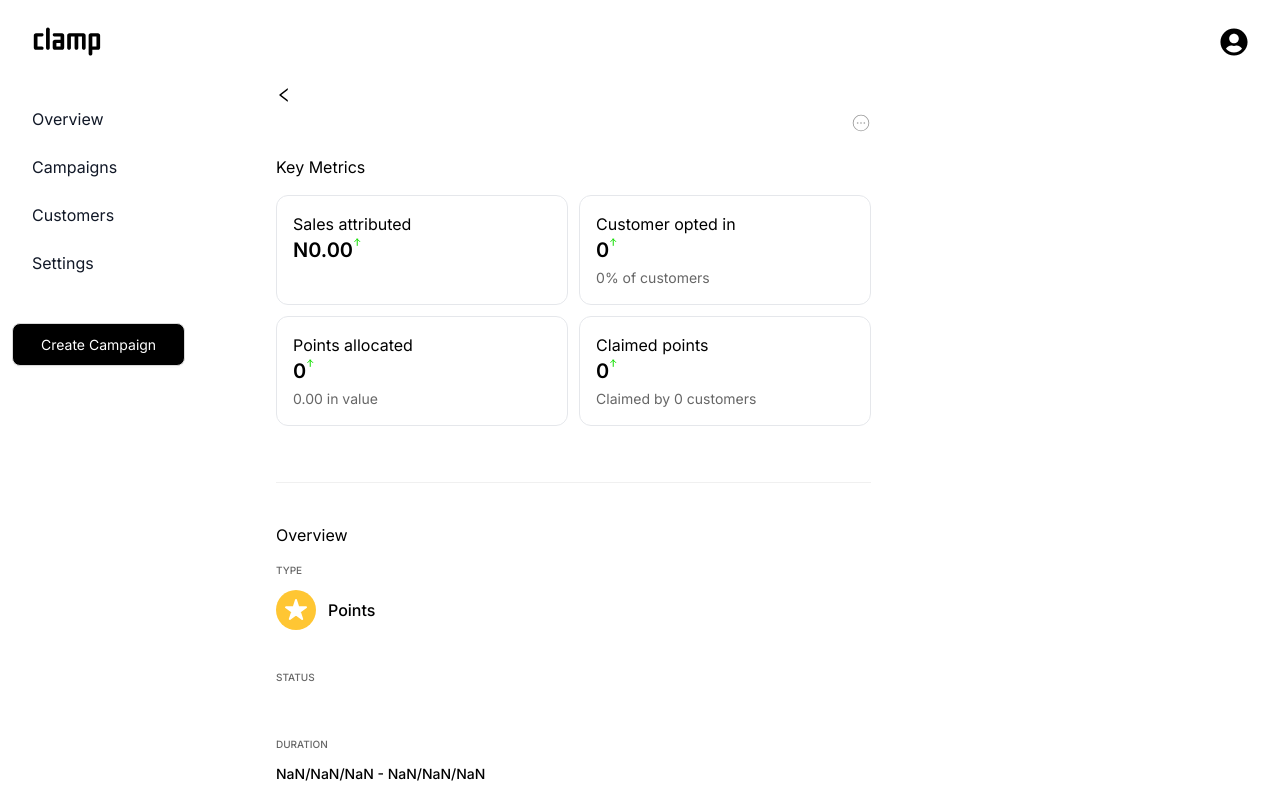
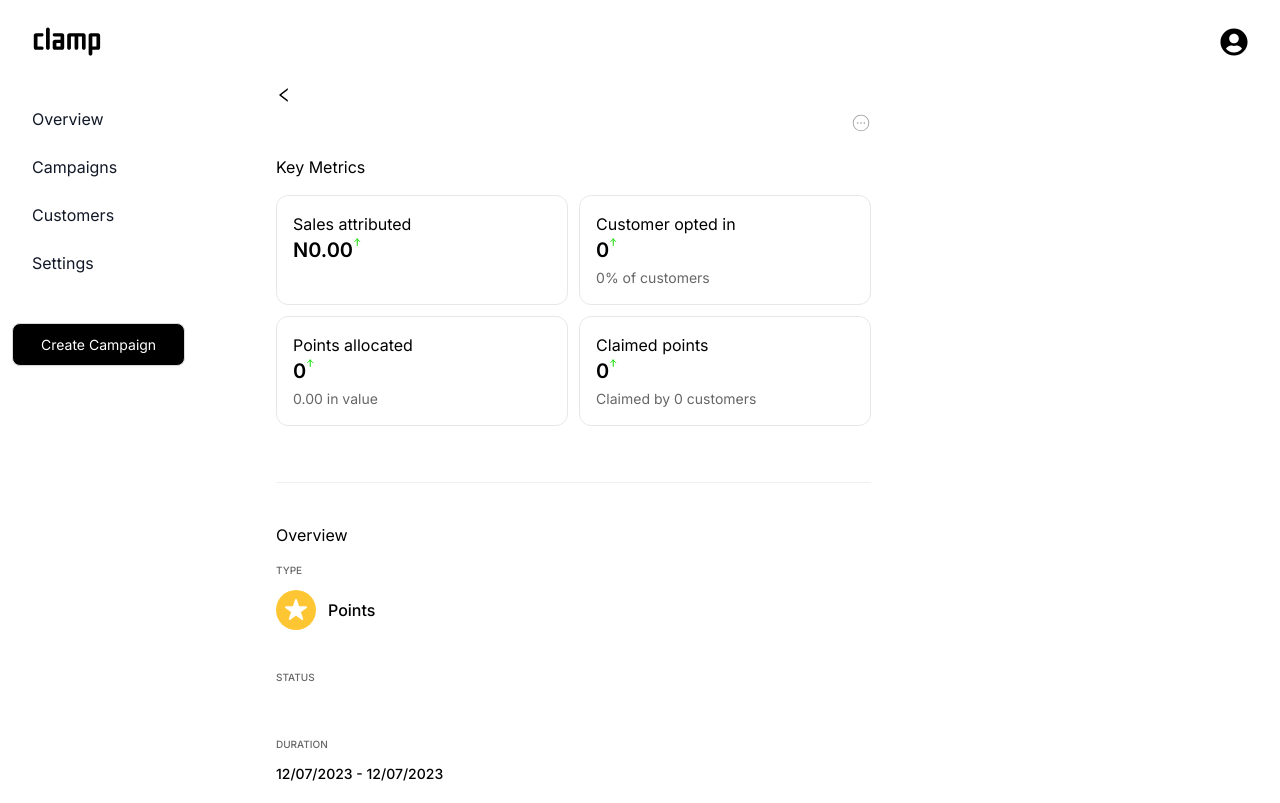
Before and after one commit to unegbuclinton/clamp-landing-page, a Next.js app: page /loyaltyCampaign/campaign/1 in a window 1280 px wide. Built offline with nearby package versions, Linux system fonts and the light colour scheme.

Commit message:
date format

```diff
--- a/src/pages/loyaltyCampaign/campaign/[campaignId].tsx
+++ b/src/pages/loyaltyCampaign/campaign/[campaignId].tsx
@@ -12,6 +12,7 @@ import ClientOnly, {
   formatDateToCustomFormat,
 } from '@/utilities/helperFunctions'
 import { LeftOutlined } from '@ant-design/icons'
+import dayjs from 'dayjs'
 
 const CampaignDetail = ({ params }: { params: { campaignId: string } }) => {
   const { specificCampaign } = useAppSelector(
@@ -20,8 +21,8 @@ const CampaignDetail = ({ params }: { params: { campaignId: string } }) => {
   const { specificRule } = useAppSelector((state: RootState) => state.rule)
   const { name, startDate, endDate, status, redemptionRules } = specificCampaign
 
-  const formattedStartDate = formatDateToCustomFormat(startDate, 'DD/MM/YYYY')
-  const formattedEndDate = formatDateToCustomFormat(endDate, 'DD/MM/YYYY')
+  const formattedStartDate = dayjs(startDate).format('DD/MM/YYYY')
+  const formattedEndDate = dayjs(endDate).format('DD/MM/YYYY')
 
   const router = useRouter()
 
```
